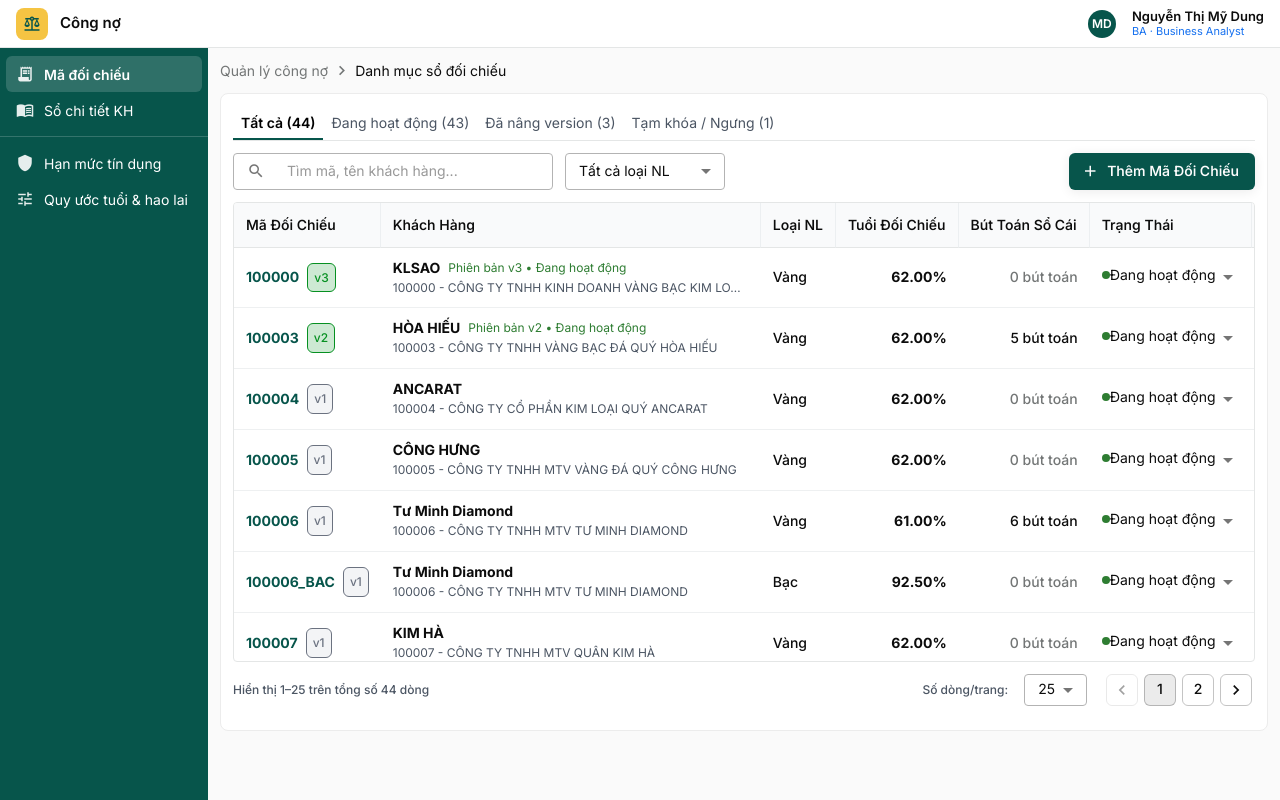
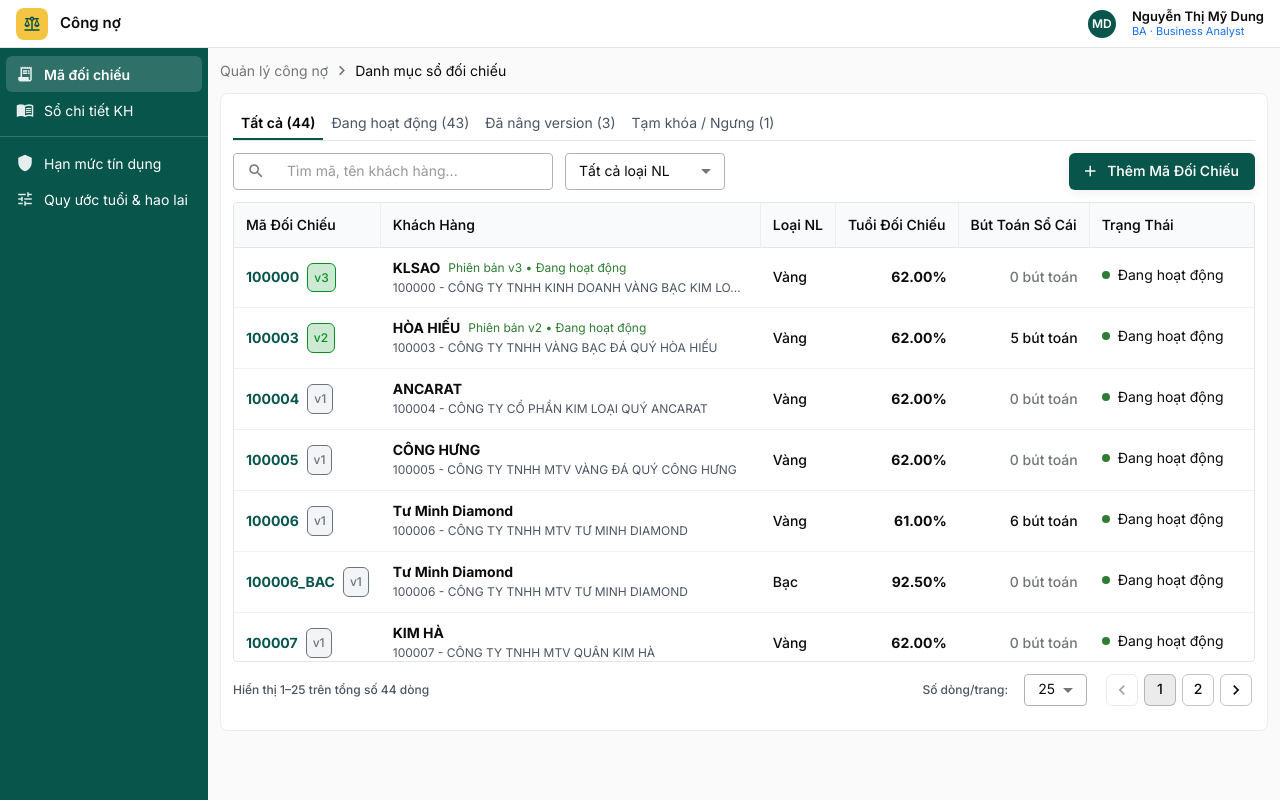
Before and after one commit to bunboz/congno, a React (Vite) app: page /#/debt-accounts in a window 1280 px wide. Built offline with nearby package versions, Linux system fonts and the light colour scheme.

Commit message:
fix: status dot spacing and fixed dropdown width
Co-Authored-By: Claude Sonnet 5.5 <noreply@anthropic.com>

```diff
--- a/src/pages/DebtAccounts/index.tsx
+++ b/src/pages/DebtAccounts/index.tsx
@@ -23,8 +23,8 @@ function StatusCell({ a, onChange }: { a: DebtAccount; onChange: () => void }) {
   const off = a.status === 'CLOSED' ? 'Tạm khóa' : 'Ngưng hoạt động';
   return (
     <Select variant="standard" disableUnderline size="small" value={a.isActive ? 'on' : 'off'} onChange={(e) => { if ((e.target.value === 'on') !== a.isActive) onChange(); }}
-      renderValue={(v) => <Stack direction="row" alignItems="center" spacing={1}><Box sx={{ width: 8, height: 8, borderRadius: '50%', bgcolor: v === 'on' ? colors.success : colors.error }} />{v === 'on' ? 'Đang hoạt động' : off}</Stack>}
-      sx={{ fontSize: 14 }}>
+      renderValue={(v) => <Stack direction="row" alignItems="center" gap={1}><Box sx={{ width: 8, height: 8, borderRadius: '50%', bgcolor: v === 'on' ? colors.success : colors.error }} /><span>{v === 'on' ? 'Đang hoạt động' : off}</span></Stack>}
+      sx={{ fontSize: 14, width: 170 }}>
       <MenuItem value="on">Đang hoạt động</MenuItem>
       <MenuItem value="off">{off}</MenuItem>
     </Select>
```
Also changed, not shown: cong-no.html (+1 -1 lines).
